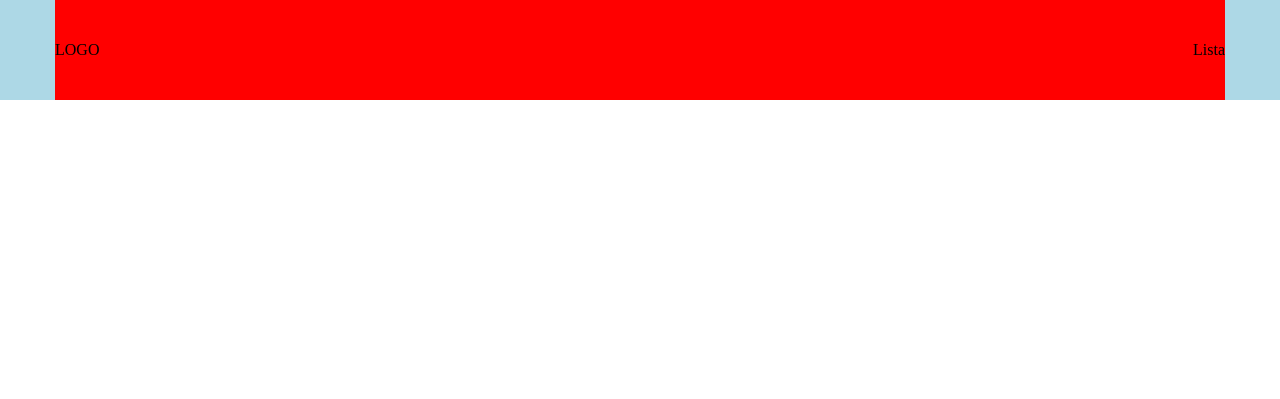
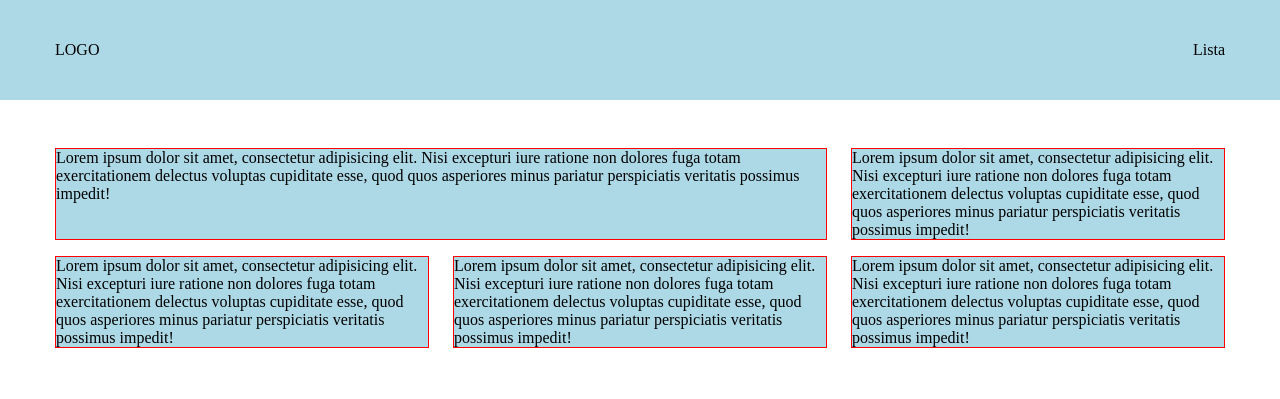
Before and after one commit to fede2796/htmlcss-responsive-layout, a plain HTML site: page index.html in a window 1280 px wide. Drawn offline with Linux system fonts and the light colour scheme.

Commit message:
finita prima sezione

```diff
--- a/css/style.css
+++ b/css/style.css
@@ -11,7 +11,6 @@ header{
 /*COMMON*/
 .container{
     max-width: 1170px;
-    background-color: red;
     margin: 0 auto;
     height: 100%;
     display: flex;
@@ -21,8 +20,49 @@ header{
 .padding-container{
     padding: 0 2rem;
 }
+/*HEADER*/
 .icon{
     display: none;
+}
+/*MAIN*/
+.container-col{
+
+}
+.col{
+    border: 1px solid red;
+    background-color: lightblue;
+    margin-top: 1rem;
+}
+.info{
+    padding-top: 2rem;
+    padding-bottom: 3rem;
+}
+/*TABLET*/
+@media screen and (min-width:768px){
+    .container-col{
+        display: flex;
+        flex-wrap: wrap;
+    }
+    .col{
+        width: calc((100%/3) - 1rem);
+    }
+    .col:first-child{
+        width: calc((100%/3)*2 - 0.5rem);
+        margin-right: 1.5rem;
+    }
+    .col:nth-child(4){
+        margin-left: 1.5rem;
+        margin-right: 1.5rem;
+        margin-top: 1rem;
+    }
+    .col:nth-child(3){
+        margin-top: 1rem;
+    }
+    .col:nth-child(5){
+        margin-top: 1rem;
+    }
+
+
 }
 /*DISPLAY*/
 @media screen and (max-width:997px) {
--- a/index.html
+++ b/index.html
@@ -24,5 +24,26 @@
         </nav>
     </header>
 
+    <section class="padding-container">
+        <div class=" info container">
+            <div class="container-col">
+                <div class="col">
+                    Lorem ipsum dolor sit amet, consectetur adipisicing elit. Nisi excepturi iure ratione non dolores fuga totam exercitationem delectus voluptas cupiditate esse, quod quos asperiores minus pariatur perspiciatis veritatis possimus impedit!
+                </div>
+                <div class="col">
+                    Lorem ipsum dolor sit amet, consectetur adipisicing elit. Nisi excepturi iure ratione non dolores fuga totam exercitationem delectus voluptas cupiditate esse, quod quos asperiores minus pariatur perspiciatis veritatis possimus impedit!
+                </div>
+                <div class="col">
+                    Lorem ipsum dolor sit amet, consectetur adipisicing elit. Nisi excepturi iure ratione non dolores fuga totam exercitationem delectus voluptas cupiditate esse, quod quos asperiores minus pariatur perspiciatis veritatis possimus impedit!
+                </div>
+                <div class="col">
+                    Lorem ipsum dolor sit amet, consectetur adipisicing elit. Nisi excepturi iure ratione non dolores fuga totam exercitationem delectus voluptas cupiditate esse, quod quos asperiores minus pariatur perspiciatis veritatis possimus impedit!
+                </div>
+                <div class="col">
+                    Lorem ipsum dolor sit amet, consectetur adipisicing elit. Nisi excepturi iure ratione non dolores fuga totam exercitationem delectus voluptas cupiditate esse, quod quos asperiores minus pariatur perspiciatis veritatis possimus impedit!
+                </div>
+            </div>
+        </div>
+    </section>
 </body>
 </html>
```
